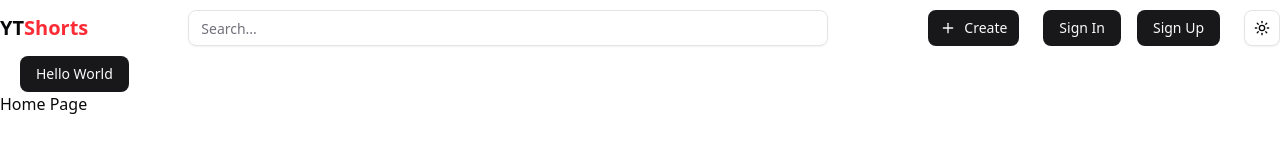
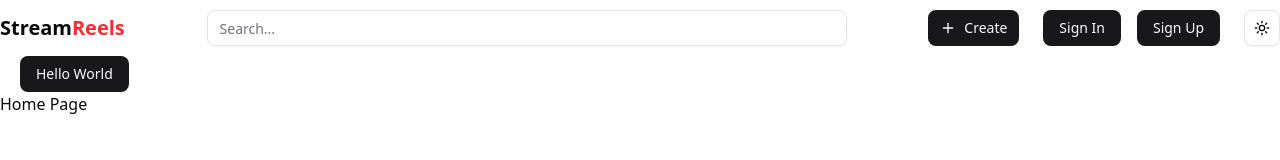
Before and after one commit to Amankumar-02/StreamReels, a Next.js app: page / in a window 1280 px wide. Shown: the top 160 px of the page. Built offline with nearby package versions, Linux system fonts and the light colour scheme; no server answers.

Commit message:
change logo

```diff
--- a/components/header/navbar.tsx
+++ b/components/header/navbar.tsx
@@ -29,8 +29,7 @@ function NavBar() {
             onClick={() => {
               router.push("/");
             }}
-          >
-            YT<span className="text-red-500">Shorts</span>
+          >Stream<span className="text-red-500">Reels</span>
           </h1>
         </div>
         {/* Search Input Field */}
```
